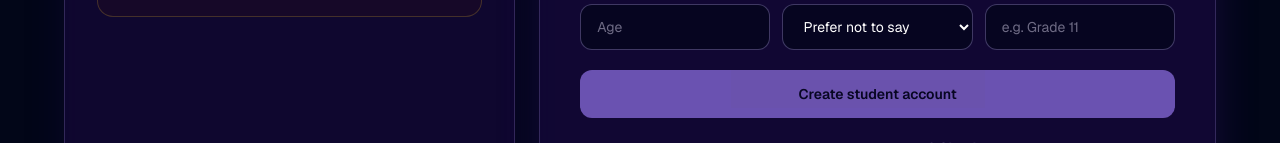
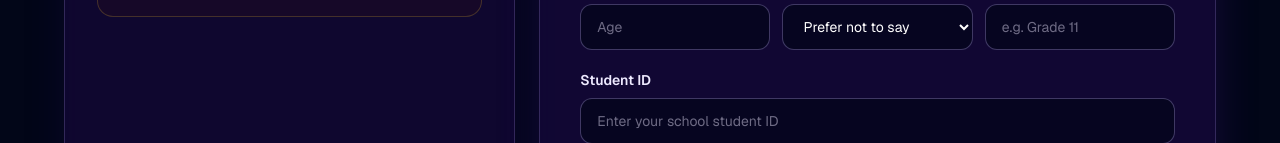
Before and after one commit to MTFrontera/edu-guide-ph, a Next.js app: page /register in a window 1280 px wide. Shown: the part 657-800 px from the top of the page. Built offline with nearby package versions, Linux system fonts and the light colour scheme; no server answers; the database is empty.

Commit message:
feat: collect student and teacher IDs at signup

```diff
--- a/app/register/page.js
+++ b/app/register/page.js
@@ -20,6 +20,8 @@ export default function Register() {
     age: '',
     gender: '',
     gradeYear: '',
+    studentId: '',
+    employeeId: '',
     schoolId: '',
     accountType: 'student',
   });
@@ -106,6 +108,8 @@ export default function Register() {
       ...prev,
       accountType,
       gradeYear: accountType === 'teacher' ? '' : prev.gradeYear,
+      studentId: accountType === 'teacher' ? '' : prev.studentId,
+      employeeId: accountType === 'student' ? '' : prev.employeeId,
     }));
   };
 
@@ -126,6 +130,14 @@ export default function Register() {
         throw new Error('Please enter your grade or year level.');
       }
 
+      if (formData.accountType === 'student' && !formData.studentId.trim()) {
+        throw new Error('Please enter your student ID.');
+      }
+
+      if (formData.accountType === 'teacher' && !formData.employeeId.trim()) {
+        throw new Error('Please enter your teacher or employee ID.');
+      }
+
       const profileMetadata = {
         first_name: formData.firstName.trim(),
         last_name: formData.lastName.trim(),
@@ -135,6 +147,10 @@ export default function Register() {
           formData.accountType === 'student' ? formData.gradeYear.trim() : null,
         account_type: formData.accountType,
         school_id: formData.schoolId,
+        student_id:
+          formData.accountType === 'student' ? formData.studentId.trim() : null,
+        employee_id:
+          formData.accountType === 'teacher' ? formData.employeeId.trim() : null,
       };
 
       const { data: authData, error: authError } = await supabase.auth.signUp({
@@ -163,7 +179,7 @@ export default function Register() {
       setSuccess(true);
       if (formData.accountType === 'teacher') {
         setSuccessMessage(
-          'Teacher account created. Verify your email, sign in, then upload your school ID or employment proof for admin approval.'
+          'Teacher account created. After email confirmation, sign in and upload your school ID or employment proof. The teacher-role verification request is then sent to your school administrator for approval.'
         );
       } else {
         setSuccessMessage(
@@ -460,11 +476,43 @@ export default function Register() {
               )}
             </div>
 
+            <div>
+              <label
+                htmlFor={formData.accountType === 'teacher' ? 'employeeId' : 'studentId'}
+                className="mb-2 block text-sm font-semibold text-violet-100"
+              >
+                {formData.accountType === 'teacher'
+                  ? 'Teacher / Employee ID'
+                  : 'Student ID'}
+              </label>
+              <input
+                id={formData.accountType === 'teacher' ? 'employeeId' : 'studentId'}
+                type="text"
+                name={formData.accountType === 'teacher' ? 'employeeId' : 'studentId'}
+                placeholder={
+                  formData.accountType === 'teacher'
+                    ? 'Enter your school teacher or employee ID'
+                    : 'Enter your school student ID'
+                }
+                value={
+                  formData.accountType === 'teacher'
+                    ? formData.employeeId
+                    : formData.studentId
+                }
+                onChange={handleInputChange}
+                className={fieldClass}
+                required
+              />
+              <p className="mt-2 text-xs leading-5 text-violet-100/55">
+                This ID is tied to the selected school and is used to identify your school account.
+              </p>
+            </div>
+
             {formData.accountType === 'teacher' && (
               <div className="rounded-2xl border border-amber-300/20 bg-amber-950/15 p-4 text-sm leading-6 text-amber-50/75">
                 <p className="font-semibold text-amber-100">Teacher verification required</p>
                 <p className="mt-1">
-                  After account/email verification, EduGuide will ask for your teacher or employee ID number and a photo/PDF of school identification or employment proof. Your account will not receive the teacher role until an admin approves it.
+                  Your teacher/employee ID is collected here during account creation. After sign-in, EduGuide will ask for a photo/PDF of school identification or employment proof. The verification request is then sent to the administrator configured for your school, and your account will not receive the teacher role until that admin approves it.
                 </p>
               </div>
             )}
```
